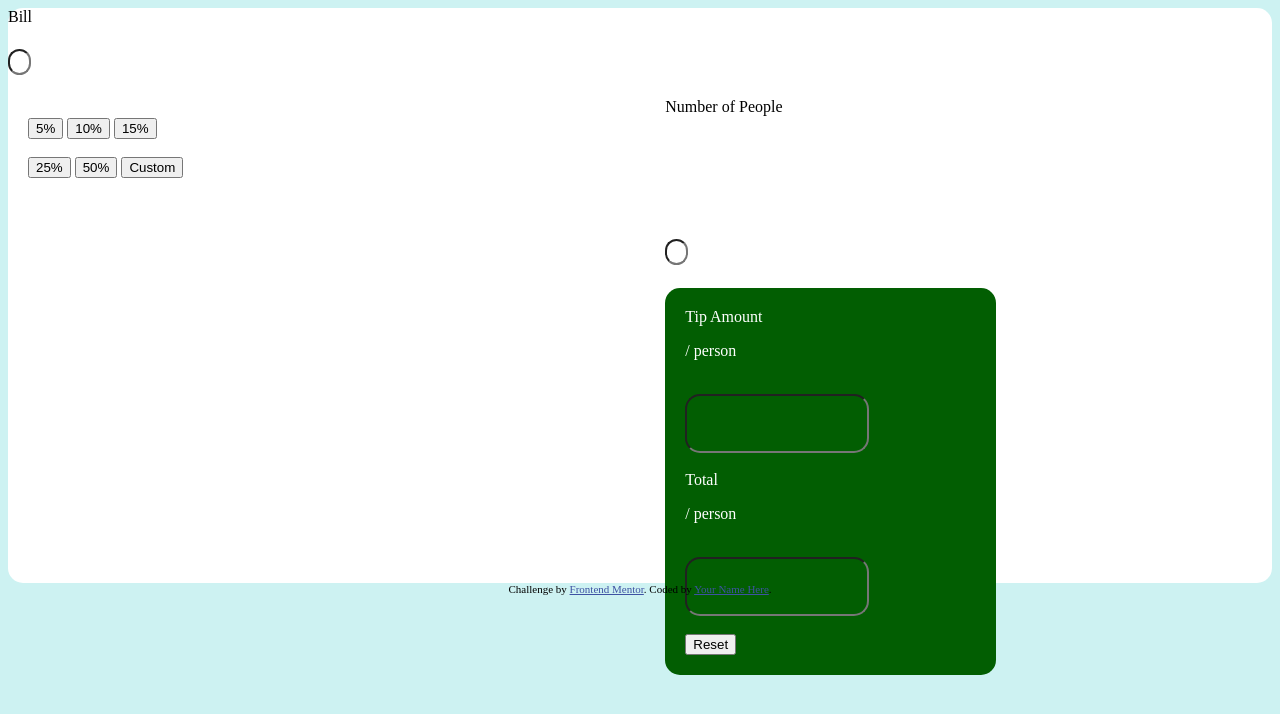
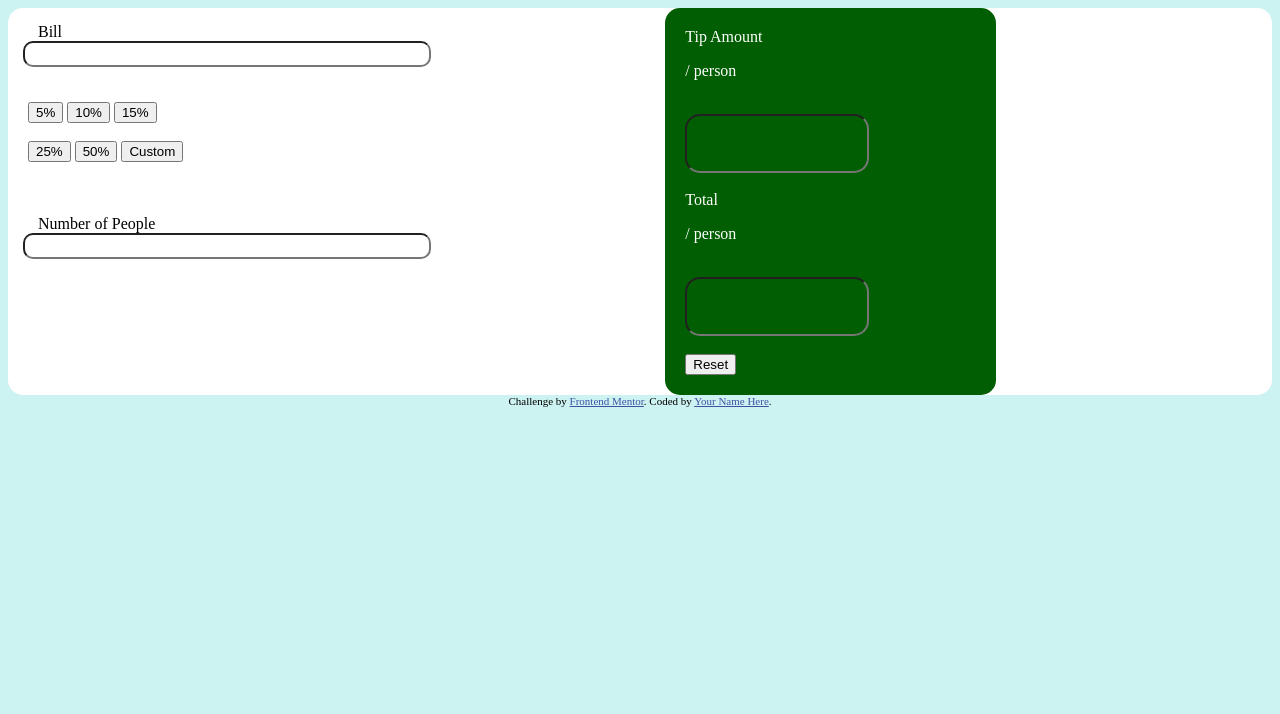
Before and after one commit to KrishnaClarke/tip-calculator-app-main, a plain HTML site: page index.html in a window 1280 px wide. Drawn offline with Linux system fonts and the light colour scheme.

Commit message:
styling and adding more divs

```diff
--- a/index.html
+++ b/index.html
@@ -19,8 +19,11 @@
 <div class="tipcal">
   <form>
         <div class="container">
+              <div class="tip">
+                  <div class="name">
                     <label class="title"> Bill</label><br>
                     <input class="userinput" type="text"><br>
+                  </div>
 
               <div class="info">
               <title class="title">Select Tip %</title>
@@ -37,9 +40,11 @@
 
               </div>
 
+              <div class="name">
                 <label class="title">Number of People</label><br>
                 <input class="userinput" type="text"><br>
-
+              </div>
+              </div>
 
           <div class="total">
             <label>Tip Amount</label><br>
--- a/style.css
+++ b/style.css
@@ -7,6 +7,9 @@ body{
     border-radius: 15px;
 }
 
+.name{
+padding: 15px;
+}
 
 .container{
     display: grid;
@@ -28,8 +31,13 @@ body{
 
 .userinput{
     height: 20px;
-    width: 15px;
-    border-radius: 15px;
+    width: 400px;
+    border-radius: 10px;
+}
+
+.title{
+    padding: 15px;
+    font-size: medium;
 }
 
 .total{
```
Lines whose indentation alone changed are shown as unchanged.
